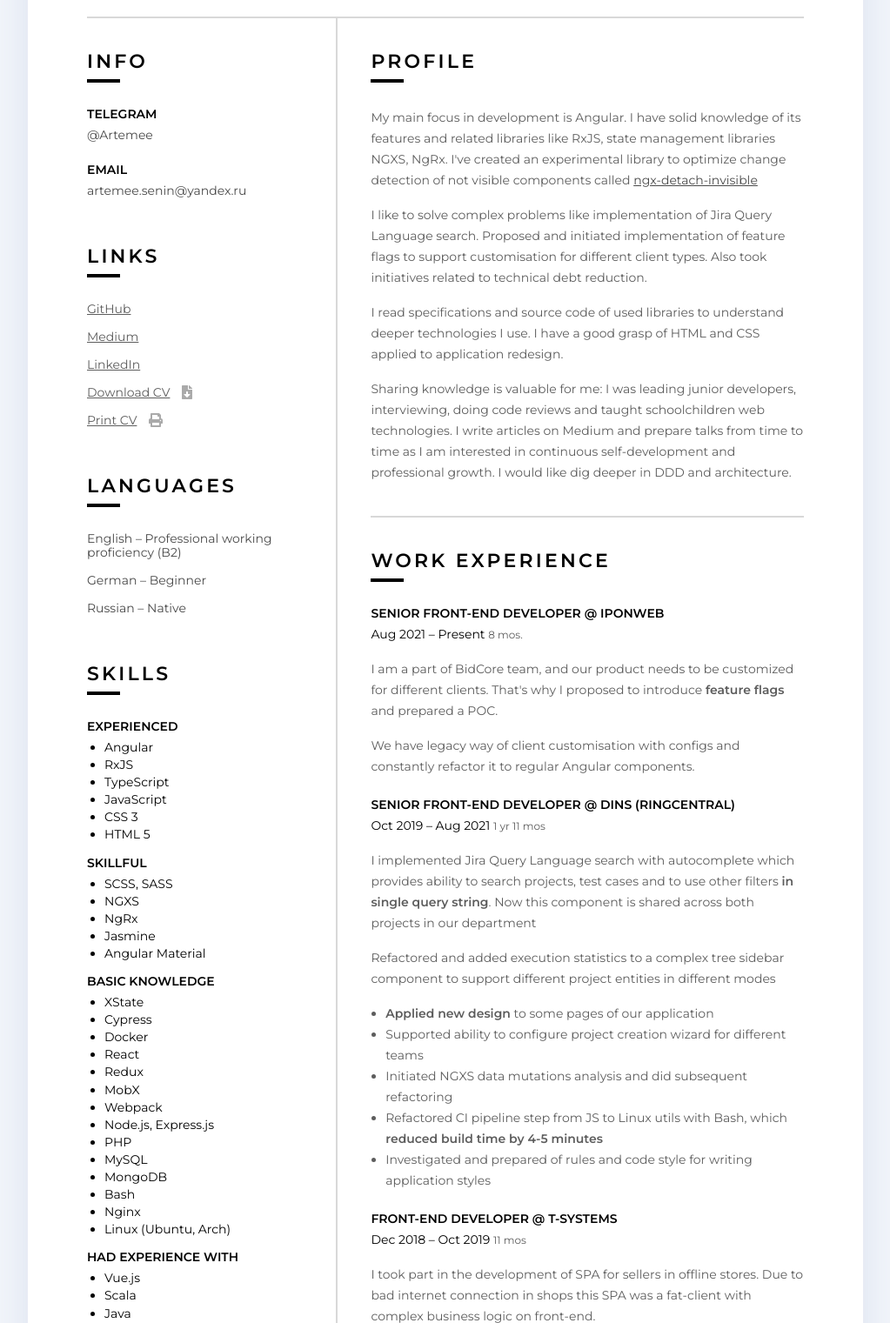
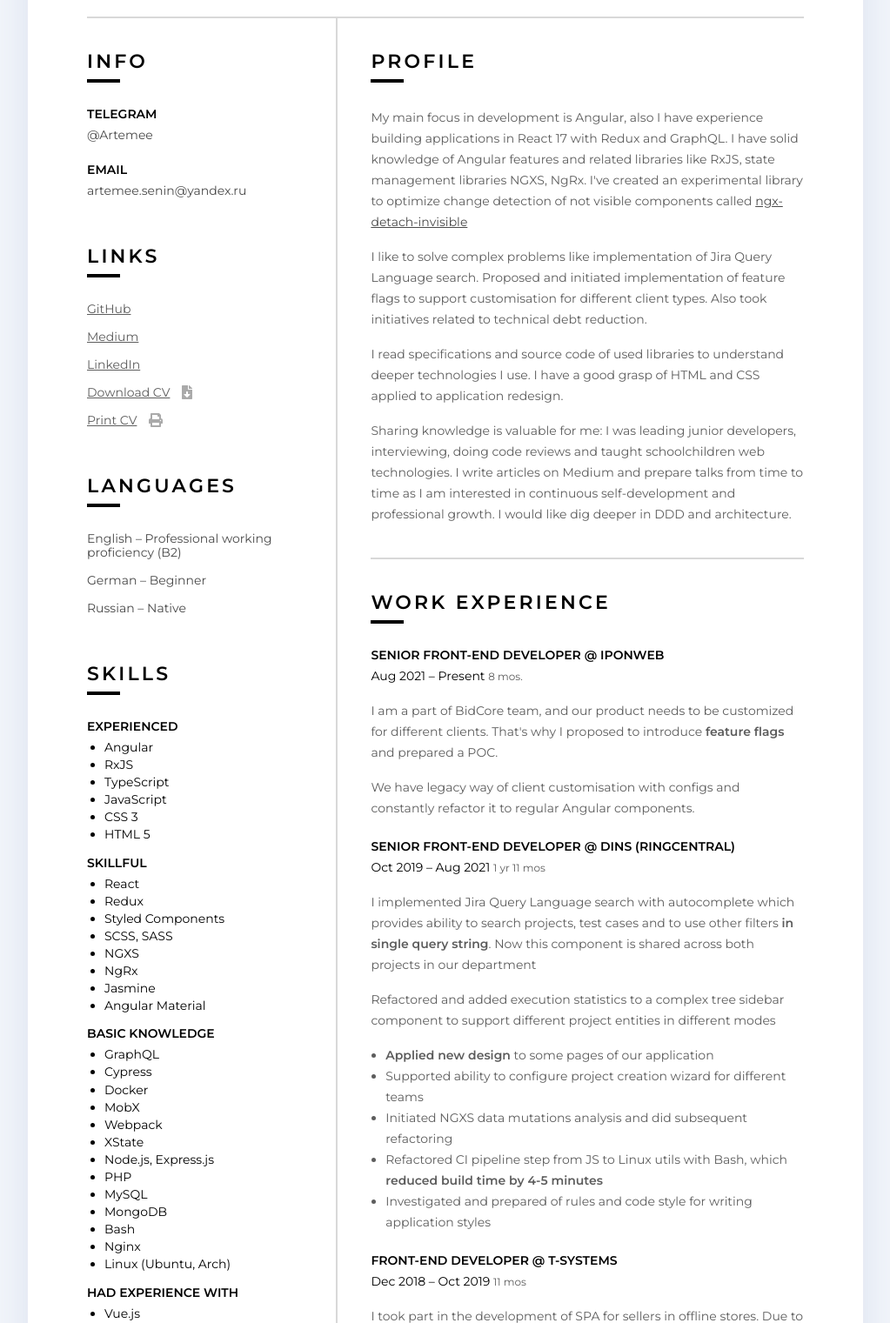
Before and after one commit to NerianMin/nerianbortein.com, a website: page index.html in a window 1280 px wide. Shown: the part 260-1781 px from the top of the page at 87% size, without its empty margins (128-1151 px from the left). Drawn offline with Linux system fonts and the light colour scheme.

Commit message:
Update index.html

```diff
--- a/index.html
+++ b/index.html
@@ -70,6 +70,9 @@
         </ul>
         <h4 class="info-section__sub-heading">Skillful</h4>
         <ul class="info-section__list">
+          <li>React</li>
+          <li>Redux</li>
+          <li>Styled Components</li>
           <li>SCSS, SASS</li>
           <li>NGXS</li>
           <li>NgRx</li>
@@ -78,13 +81,12 @@
         </ul>
         <h4 class="info-section__sub-heading">Basic Knowledge</h4>
         <ul class="info-section__list">
-          <li>XState</li>
+          <li>GraphQL</li>
           <li>Cypress</li>
           <li>Docker</li>
-          <li>React</li>
-          <li>Redux</li>
           <li>MobX</li>
           <li>Webpack</li>
+          <li>XState</li>
           <li>Node.js, Express.js</li>
           <li>PHP</li>
           <li>MySQL</li>
@@ -114,7 +116,7 @@
       <section class="info-section">
         <h3 class="info-section__heading">Profile</h3>
         <div class="info-section__text info-section__text--long">
-          <p>My main focus in development is Angular. I have solid knowledge of its features and related libraries like RxJS, state management libraries NGXS, NgRx. I've created an experimental library to optimize change detection of not visible components called <a href="https://www.npmjs.com/package/ngx-detach-invisible">ngx-detach-invisible</a></p>
+          <p>My main focus in development is Angular, also I have experience building applications in React 17 with Redux and GraphQL. I have solid knowledge of Angular features and related libraries like RxJS, state management libraries NGXS, NgRx. I've created an experimental library to optimize change detection of not visible components called <a href="https://www.npmjs.com/package/ngx-detach-invisible">ngx-detach-invisible</a></p>
           <p>I like to solve complex problems like implementation of Jira Query Language search. Proposed and initiated implementation of feature flags to support customisation for different client types. Also took initiatives related to technical debt reduction.</p>
           <p>I read specifications and source code of used libraries to understand deeper technologies I use. I have a good grasp of HTML and CSS applied to application redesign.</p>
           <p>Sharing knowledge is valuable for me: I was leading junior developers, interviewing, doing code reviews and taught schoolchildren web technologies. I write articles on Medium and prepare talks from time to time as I am interested in continuous self-development and professional growth. I would like dig deeper in DDD and architecture.</p>
```
